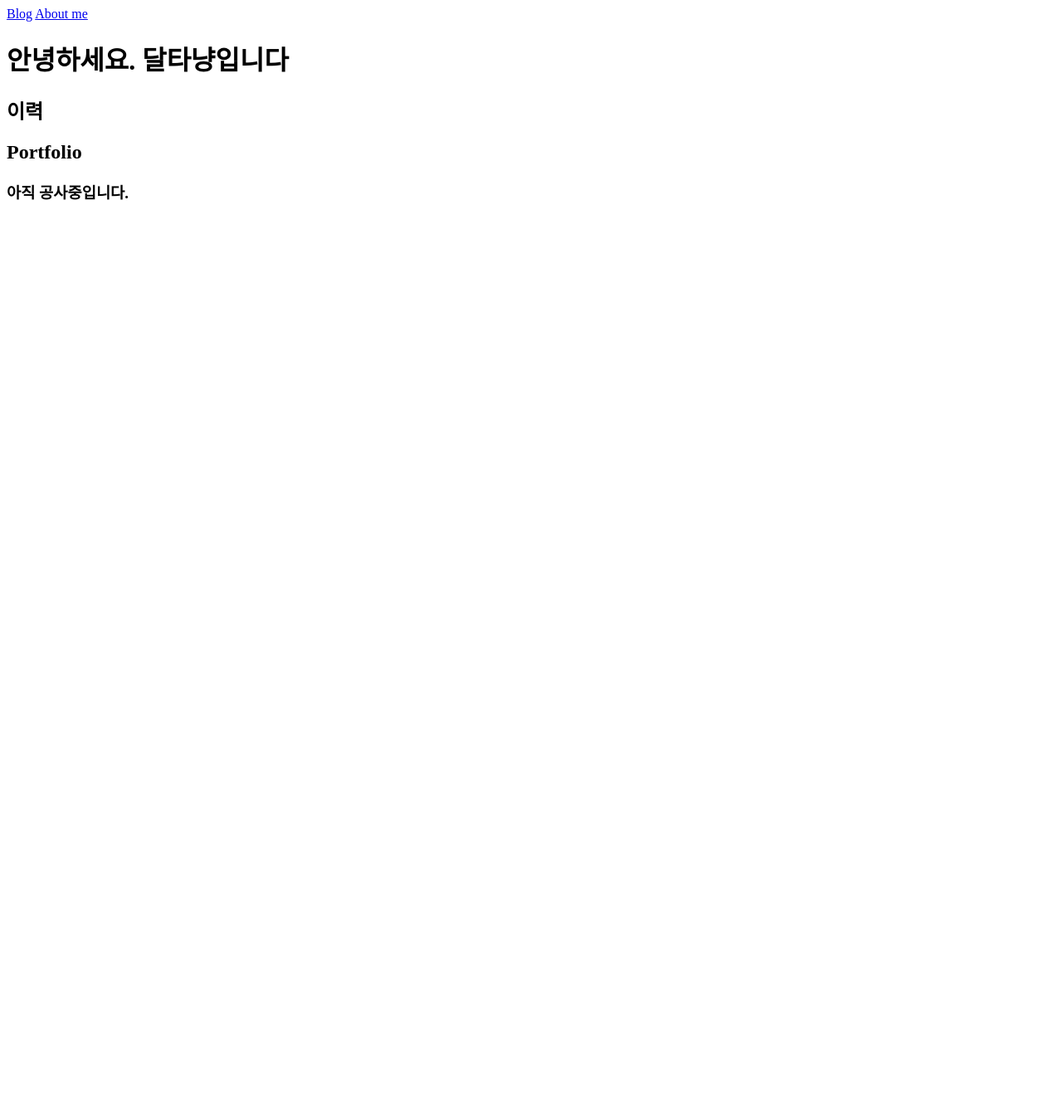
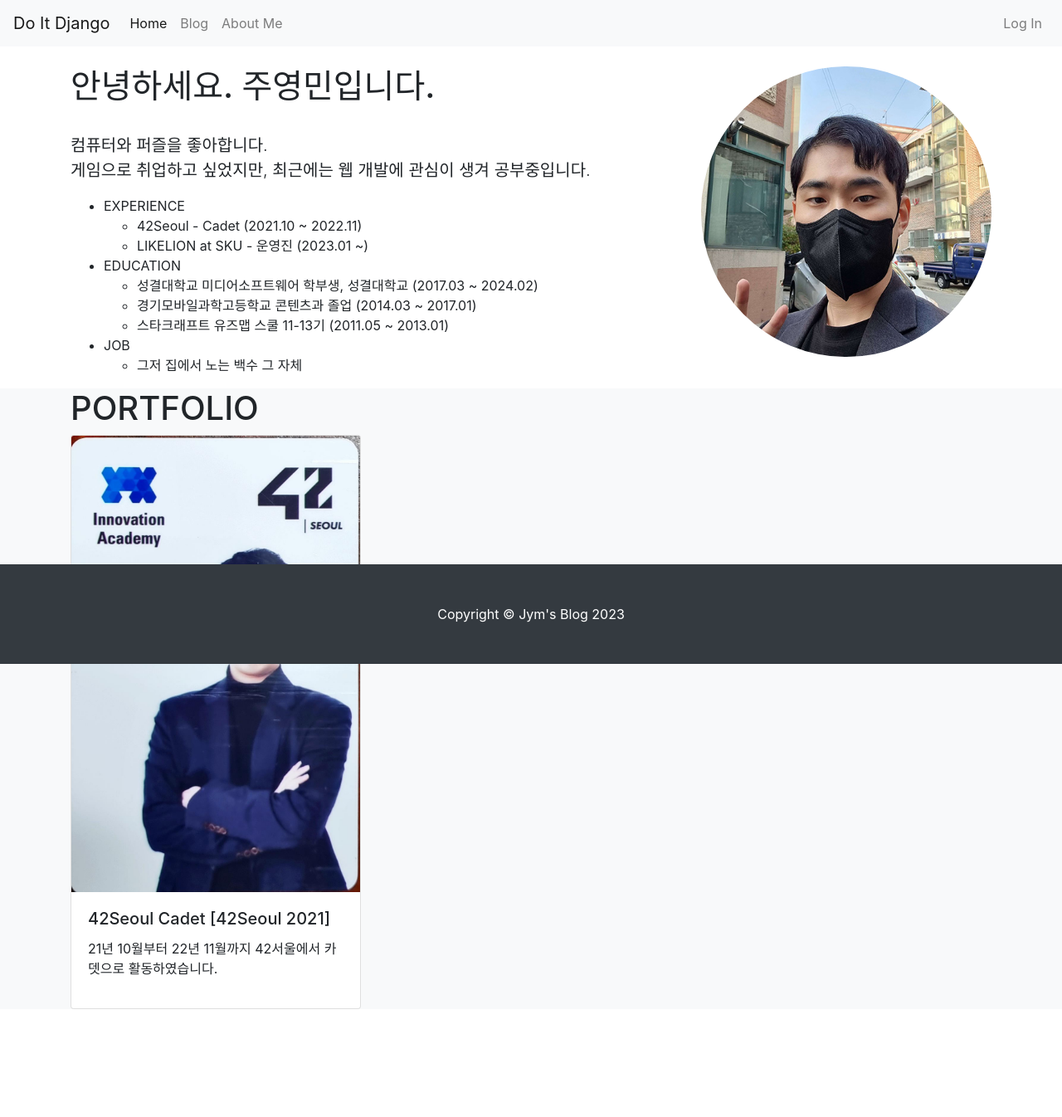
Before and after one commit to LIKELION-YJOO/do_it_django_a_to_z, a Django app: page /about_me/ in a window 1280 px wide. Shown: the whole page at 83% size. Before the commit the page ends 241 px from the top, so only its background shows below. Run offline with Django 4.2, Linux system fonts and the light colour scheme; some libraries are stand-ins or nearby versions.

Commit message:
자기소개 페이지에 내용 채우기

```diff
--- /dev/null
+++ b/single_pages/static/single_pages/css/about_me.css
@@ -0,0 +1,3 @@
+.margin-for-footer{
+    margin-bottom: 130px;
+}
--- a/single_pages/templates/single_pages/about_me.html
+++ b/single_pages/templates/single_pages/about_me.html
@@ -1,18 +1,106 @@
 <!DOCTYPE html>
+{% load static %}
 <html lang="ko">
 <head>
     <meta charset="UTF-8">
-    <title>개발자 달타냥입니다.</title>
+    <title>About 주영민</title>
+    <link rel="stylesheet" href="{% static 'blog/bootstrap/bootstrap.min.css' %}" media="screen">
+    <link rel="stylesheet" href="{% static 'single_pages/css/about_me.css' %}" media="screen">
+    <script src="https://kit.fontawesome.com/6347866849.js" crossorigin="anonymous"></script>
 </head>
+
 <body>
-<nav>
-    <a href="/blog/">Blog</a>
-    <a href="about_me">About me</a>
-</nav>
+{% include 'blog/navbar.html' %}
 
-<h1>안녕하세요. 달타냥입니다</h1>
-<h2>이력</h2>
-<h2>Portfolio</h2>
-<h3>아직 공사중입니다.</h3>
+<section>
+    <div class="container mt-4">
+        <div class="row">
+            <div class="col-lg-8">
+                <h1>안녕하세요. 주영민입니다.</h1>
+                <br/>
+                <p class="lead">
+                    컴퓨터와 퍼즐을 좋아합니다.<br/>
+                    게임으로 취업하고 싶었지만, 최근에는 웹 개발에 관심이 생겨 공부중입니다.
+                </p>
+
+                <ul>
+                    <li>EXPERIENCE</li>
+                    <ul>
+                        <li>42Seoul - Cadet (2021.10 ~ 2022.11)</li>
+                        <li>LIKELION at SKU - 운영진 (2023.01 ~)</li>
+                    </ul>
+                    <li>EDUCATION</li>
+                    <ul>
+                        <li>성결대학교 미디어소프트웨어 학부생, 성결대학교 (2017.03 ~ 2024.02)</li>
+                        <li>경기모바일과학고등학교 콘텐츠과 졸업 (2014.03 ~ 2017.01)</li>
+                        <li>스타크래프트 유즈맵 스쿨 11-13기 (2011.05 ~ 2013.01)</li>
+                    </ul>
+                    <li>JOB</li>
+                    <ul>
+                        <li>그저 집에서 노는 백수 그 자체</li>
+                    </ul>
+                </ul>
+            </div>
+            <div class="col-lg-4">
+                <img src="{% static 'single_pages/images/profile-img.jpg' %}" class="img-fluid rounded-circle">
+            </div>
+        </div>
+    </div>
+</section>
+
+<section class="bg-light margin-for-footer">
+    <div class="container">
+        <div class="row">
+            <div class="col-12">
+                <h1>PORTFOLIO</h1>
+            </div>
+        </div>
+        <div class="row">
+            <div class="col-lg-4">
+                <div class="card" data-toggle="modal" data-target="#42Seoul">
+                    <img class="card-img-top" src="{% static 'single_pages/images/42Seoul.jpg' %}">
+                    <div class="card-body">
+                        <h5 class="card-title">42Seoul Cadet [42Seoul 2021]</h5>
+                        <p>21년 10월부터 22년 11월까지 42서울에서 카뎃으로 활동하였습니다.</p>
+                    </div>
+                </div>
+            </div>
+        </div>
+    </div>
+</section>
+
+<!-- Modal -->
+<div class="modal fade" id="42Seoul" tabindex="-1" role="dialog" aria-labelledby="42SeoulModalLabel" aria-hidden="true">
+    <div class="modal-dialog modal-lg" role="document">
+        <div class="modal-content">
+            <div class="modal-header">
+                <h5 class="modal-title" id="42SeoulModalLabel">42Seoul Cadet으로 활동</h5>
+                <button type="button" class="close" data-dismiss="modal" aria-label="Close">
+                    <span aria-hidden="true">&times;</span>
+                </button>
+            </div>
+            <div class="modal-body">
+                <div class="row">
+                    <div class="col-lg-7">
+                        <img class="img-fluid" src="{% static 'single_pages/images/42Seoul.jpg' %}">
+                    </div>
+                    <div class="col-lg-5">
+                        <p>21년 10월부터 22년 11월까지 42서울에서 카뎃으로 활동하였습니다.</p>
+                    </div>
+                </div>
+            </div>
+            <div class="modal-footer">
+                <button type="button" class="btn btn-secondary" data-dismiss="modal">Close</button>
+            </div>
+        </div>
+    </div>
+</div>
+
+<div class="fixed-bottom">
+    {% include 'blog/footer.html' %}
+</div>
+<script src="https://code.jquery.com/jquery-3.5.1.slim.min.js" integrity="sha384-DfXdz2htPH0lsSSs5nCTpuj/zy4C+OGpamoFVy38MVBnE+IbbVYUew+OrCXaRkfj" crossorigin="anonymous"></script>
+<script src="https://cdn.jsdelivr.net/npm/popper.js@1.16.1/dist/umd/popper.min.js" integrity="sha384-9/reFTGAW83EW2RDu2S0VKaIzap3H66lZH81PoYlFhbGU+6BZp6G7niu735Sk7lN" crossorigin="anonymous"></script>
+<script src="https://cdn.jsdelivr.net/npm/bootstrap@4.5.3/dist/js/bootstrap.min.js" integrity="sha384-w1Q4orYjBQndcko6MimVbzY0tgp4pWB4lZ7lr30WKz0vr/aWKhXdBNmNb5D92v7s" crossorigin="anonymous"></script>
 </body>
 </html>
```
Also changed, not shown: single_pages/static/single_pages/images/42Seoul.jpg (added), single_pages/static/single_pages/images/profile-img.jpg (added).
